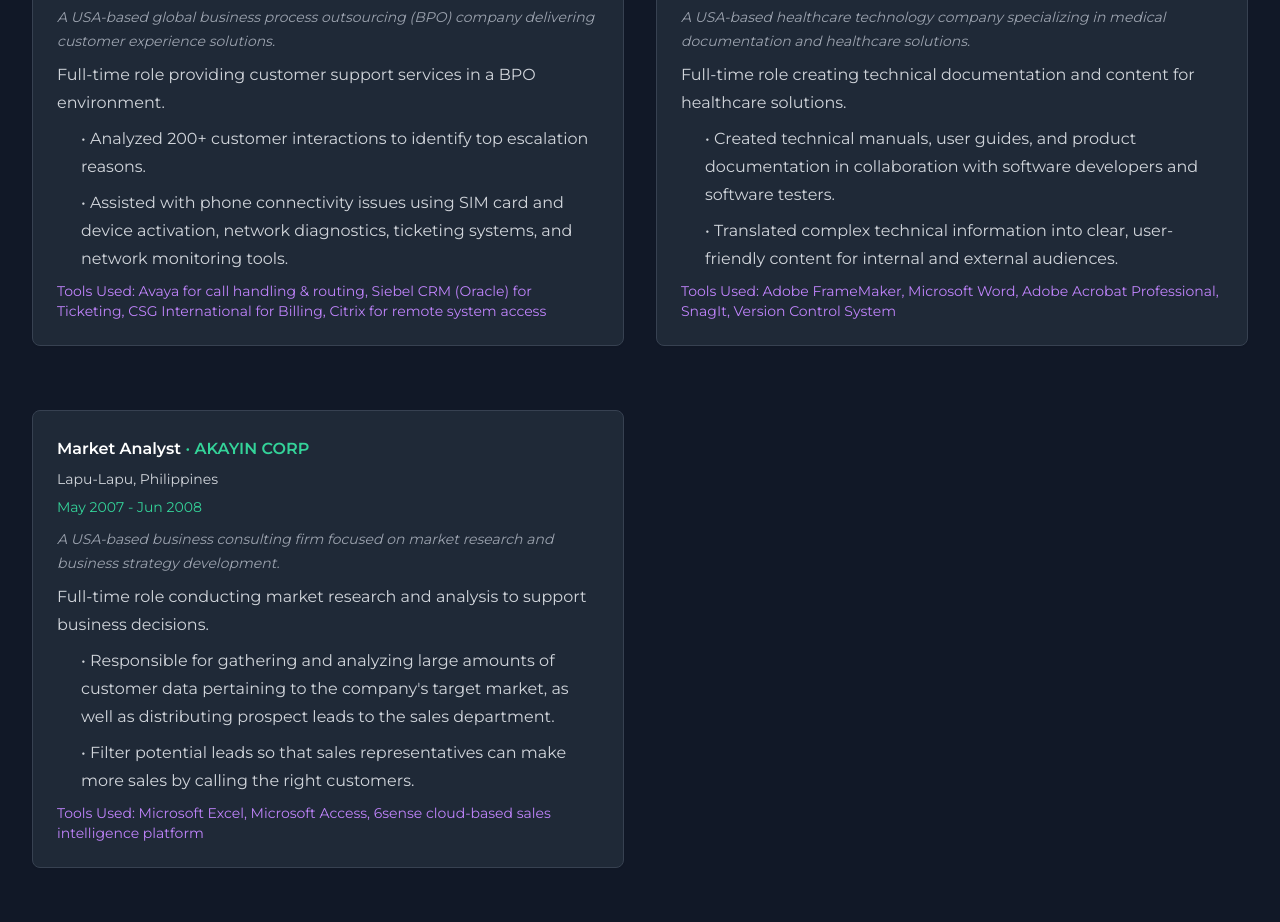
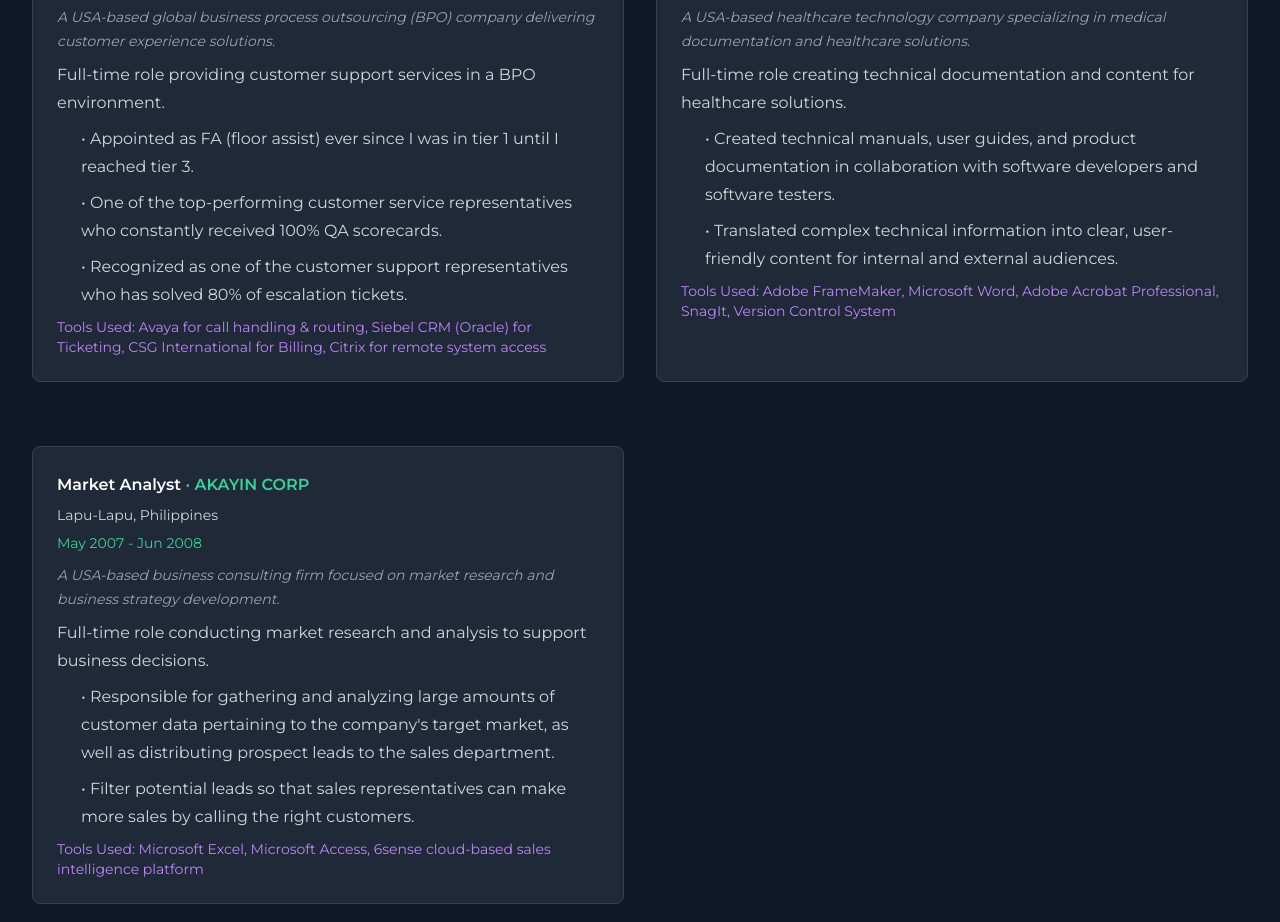
Before and after one commit to AidaKokko/Portfolio, a Next.js app: page / in a window 1280 px wide. Shown: the part 3320-4242 px from the top of the page. Built offline with nearby package versions, Linux system fonts and the light colour scheme.

Commit message:
Update Customer Support Representative job description with new responsibilities

```diff
--- a/src/app/page.tsx
+++ b/src/app/page.tsx
@@ -230,8 +230,9 @@
                     <div className="space-y-2">
                       <p>Full-time role providing customer support services in a BPO environment.</p>
                       <div className="ml-6 space-y-2">
-                        <p>• Analyzed 200+ customer interactions to identify top escalation reasons.</p>
-                        <p>• Assisted with phone connectivity issues using SIM card and device activation, network diagnostics, ticketing systems, and network monitoring tools.</p>
+                        <p>• Appointed as FA (floor assist) ever since I was in tier 1 until I reached tier 3.</p>
+                        <p>• One of the top-performing customer service representatives who constantly received 100% QA scorecards.</p>
+                        <p>• Recognized as one of the customer support representatives who has solved 80% of escalation tickets.</p>
                       </div>
                       <div className="mt-2">
                         <p className="text-sm text-purple-400">Tools Used: Avaya for call handling & routing, Siebel CRM (Oracle) for Ticketing, CSG International for Billing, Citrix for remote system access</p>
```
